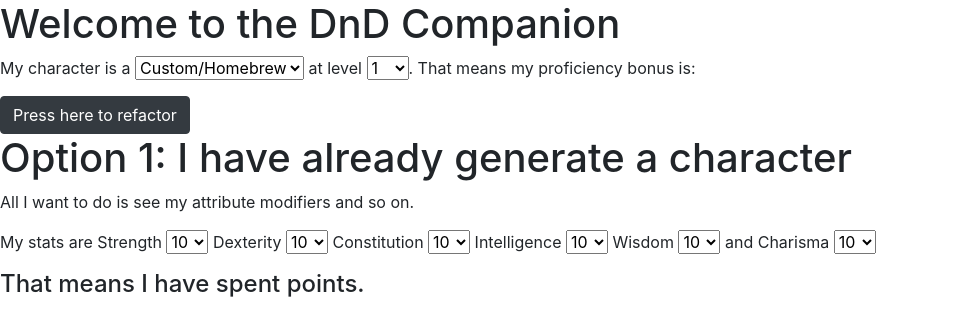
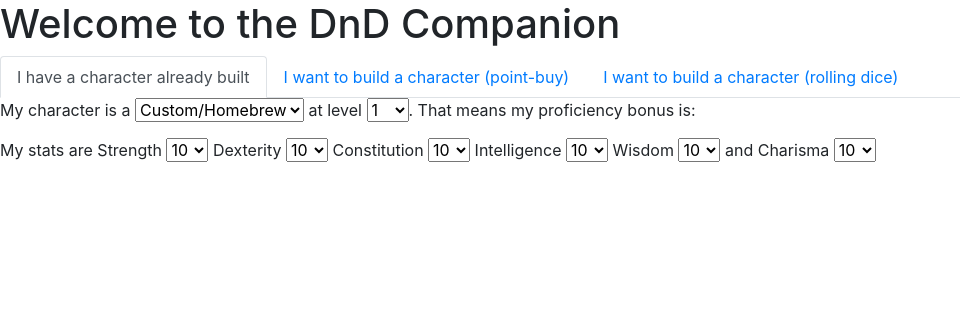
Before and after one commit to edwardmccormick/Codeup-Lectures, a plain HTML site: page diceroller.html in a window 1280 px wide. Shown: the whole page, without its empty margins (0-960 px from the left). Drawn offline with nearby package versions, Linux system fonts and the light colour scheme.

Commit message:
Updating styling

```diff
--- a/diceroller.html
+++ b/diceroller.html
@@ -22,6 +22,19 @@
 </head>
 <body>
 <h1 class="">Welcome to the DnD Companion</h1>
+<ul class="nav nav-tabs " id="myTab" role="tablist">
+    <li class="nav-item" role="presentation">
+        <a class="nav-link active" id="character-built-tab" data-bs-toggle="tab" href="#character-built" role="tab" aria-controls="home" aria-selected="true">I have a character already built</a>
+    </li>
+    <li class="nav-item" role="presentation">
+        <a class="nav-link" id="character-pointbuy-tab" data-bs-toggle="tab" href="#character-pointbuy" role="tab" aria-controls="profile" aria-selected="false">I want to build a character (point-buy)</a>
+    </li>
+    <li class="nav-item" role="presentation">
+        <a class="nav-link" id="character-roll-tab" data-bs-toggle="tab" href="#character-roll" role="tab" aria-controls="contact" aria-selected="false">I want to build a character (rolling dice)</a>
+    </li>
+</ul>
+<div class="tab-content" id="myTabContent">
+    <div class="tab-pane fade show active" id="character-built" role="tabpanel" aria-labelledby="home-tab">
         <form name="characterInfo">
         <p>My character is a <select class="form-select" aria-label="Select a Class" id="pcClass">
             <option selected>Custom/Homebrew</option>
@@ -61,10 +74,8 @@
             <option>19</option>
             <option>20</option>
         </select>. That means my proficiency bonus is: <strong id="profBonus"></strong> </p>
-    <button id="calculate" class="btn btn-dark">Press here to refactor</button>
+<!--        <button id="calculate" class="btn btn-dark">Press here to refactor</button>-->
 
-    <h1>Option 1: I have already generate a character</h1>
-    <p>All I want to do is see my attribute modifiers and so on.</p>
 
         <p>   My stats are Strength <select class="form-select" id="str">
             <option>1</option>
@@ -206,7 +217,20 @@
 
     </form>
 
-<h4>That means I have spent <strong id="creation"></strong> points.</h4>
+    </div>
+    <div class="tab-pane fade" id="character-pointbuy" role="tabpanel" aria-labelledby="profile-tab">
+        <h4>That means I have spent <strong id="creation"></strong> points.</h4></div>
+
+
+    <div class="tab-pane fade" id="character-roll" role="tabpanel" aria-labelledby="contact-tab">
+
+
+    </div>
+</div>
+
+
+
+
 
 
 
```
Lines whose indentation alone changed are shown as unchanged.
